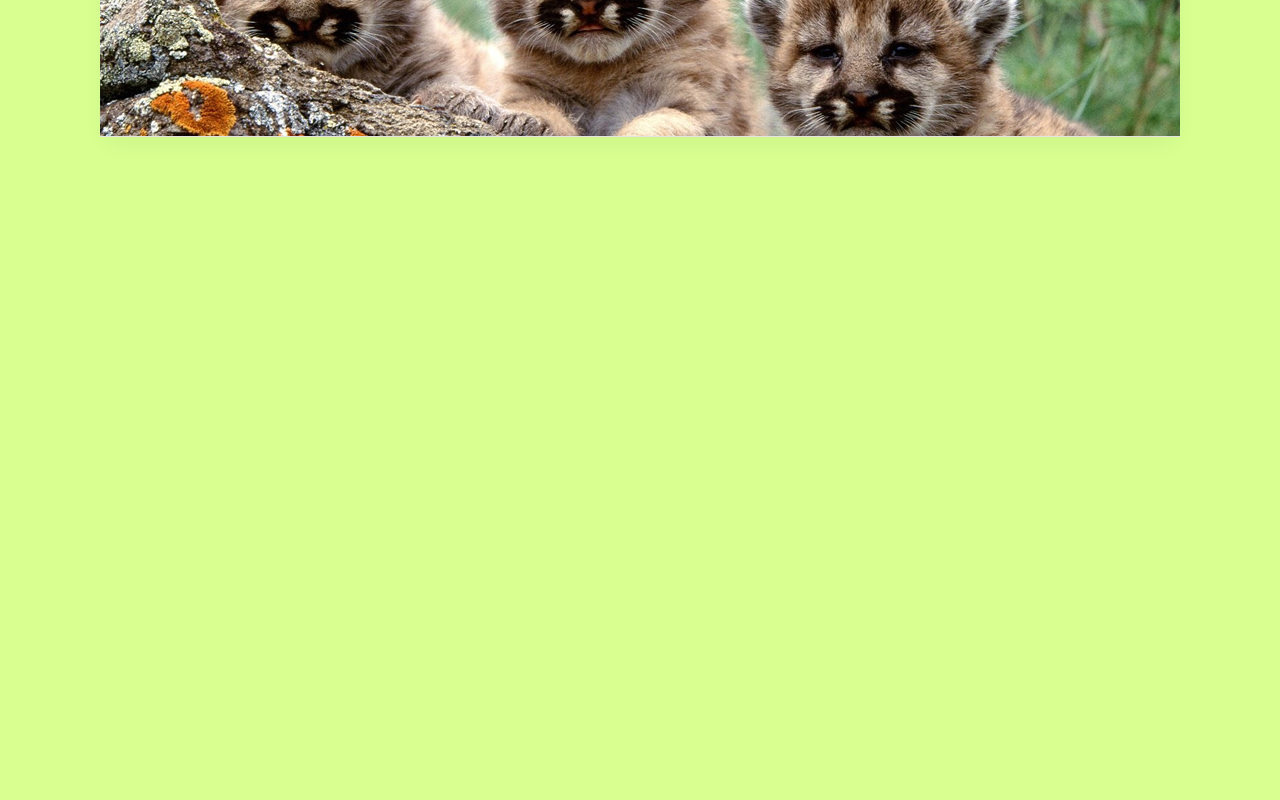
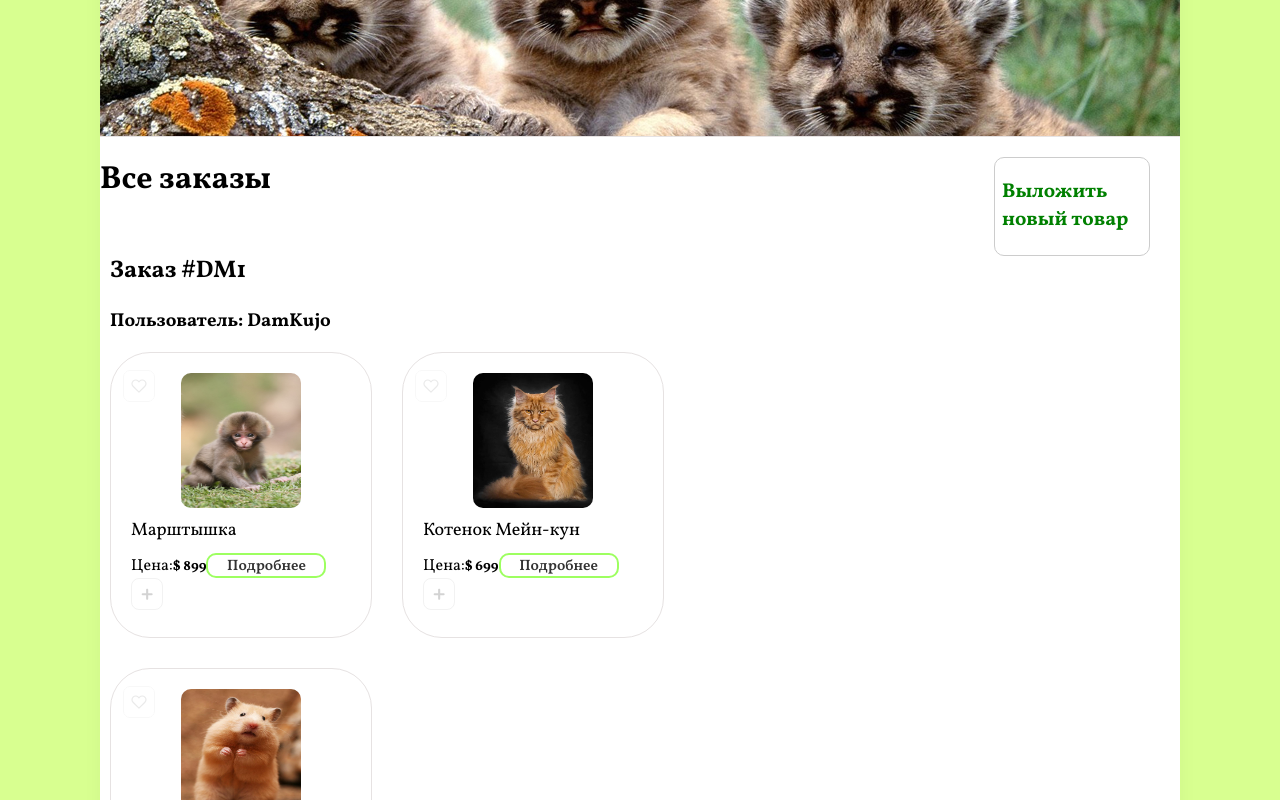
Before and after one commit to DamKujo/Web_zooshop_Cute_friend, a React (Create React App) app in the folder shop/: page /admin in a window 1280 px wide. Shown: the part 380-1180 px from the top of the page. Before the commit the page ends 800 px from the top, so only its background shows below. Built offline with nearby package versions, Linux system fonts and the light colour scheme; data requests are answered from the project's data file.

Commit message:
the try to do a authorization and register page(100%)- Final
+ personal and admin page

```diff
--- a/shop/src/components/Drawer/index.jsx
+++ b/shop/src/components/Drawer/index.jsx
@@ -6,7 +6,7 @@ import styles from "./Drawer.module.scss";
 import AppContext from "../../context";
 
 export default function Drawer({onClose, onRemove, items= [], opened}){
-    const {isLoggedIn} = useContext(AppContext);
+    const {isLoggedIn, userLive} = useContext(AppContext);
     const {cartItems, setCartItems, totalPrice} = useCart();
     const [orderId, setOrderId] = useState(null);
     const [isOrderComplete, setIsOrderComplete] = React.useState(false);
@@ -16,8 +16,13 @@ export default function Drawer({onClose, onRemove, items= [], opened}){
     const onClickOrder = async() => {
         try{
             setIsLoading(true);
+            const user = userLive;
             const productIds = cartItems.map((item) => Number(item.id));
-            const {data} = await axios.post('http://localhost:3001/orders', {productIds});
+            const {data} = await axios.post('http://localhost:3001/orders', {
+                productIds,
+                user
+            });
+            console.log(data);
             setOrderId(data.id);
             setIsOrderComplete(true);
             setCartItems([]);
--- a/shop/src/components/Header.jsx
+++ b/shop/src/components/Header.jsx
@@ -6,13 +6,22 @@ import { useNavigate } from "react-router-dom";
 
 export default function Header(props){
     const {totalPrice} = useCart();
-    const {isLoggedIn, setIsLoggedIn, youIsAdmin} = useContext(AppContext);
+    const {isLoggedIn, setIsLoggedIn, userLive} = useContext(AppContext);
     const navigate = useNavigate();
 
     const handleLogOut = () => {
         localStorage.setItem('isLoggedIn', false);
         setIsLoggedIn(false);
         navigate('/login');
+    }
+
+    const youIsAdmin = () => {
+        if(userLive === 'firstman'){
+          navigate('/admin');
+        }
+        else{
+          navigate('/personal');
+        }
     }
 
     return(
@@ -45,7 +54,6 @@ export default function Header(props){
                         </li>
                         <li className="mr-15 cu-p">
                             <img onClick={youIsAdmin} width={18} height={18} src="./../images/user.svg" alt="Пользователь"/>
-
                         </li>
                         <li className="mr-15 cu-p">
                             <img onClick={handleLogOut} width={22} height={22} src="./../images/auth/esclogin.png" alt="Выйти"/>
--- /dev/null
+++ b/shop/src/components/UserData.jsx
@@ -0,0 +1,40 @@
+import React from "react";
+import axios from "axios";
+import AppContext from "../context";
+
+function UserData () {
+
+    const {userLive} = React.useContext(AppContext);
+    const [userNow, setUserNow] = React.useState([]);
+    const [isLoading, setIsLoading] = React.useState(true);
+
+    React.useEffect(() => {
+        const fetchOrders = async () => {
+          try {
+            const { data: usersData } = await axios.get('http://localhost:3001/users');
+            const usersNeed = usersData.find(({login}) => login === userLive);
+            setUserNow(usersNeed);
+            setIsLoading(false);
+          } catch (error) {
+            alert("Ошибка, повторите попытку позже");
+            console.log(error);
+          }
+        };
+
+        fetchOrders();
+
+        }, []);
+
+
+    return(
+
+        <>
+            <p>Имя: {userNow.firstName}</p>
+            <p>Фамилия: {userNow.lastName}</p>
+            <p>email: {userNow.email}</p>
+            <p>Логин: {userNow.login}</p>
+            <p>Пароль: {userNow.password}</p>
+        </>
+    );
+}
+export default UserData;
--- a/shop/src/index.scss
+++ b/shop/src/index.scss
@@ -216,7 +216,7 @@ header {
   .order-card {
     width: 100%;
     margin-bottom: 20px;
-    border-top: 1px solid #ccc;
+    // border-top: 1px solid #ccc;
     padding: 10px;
 
     .order-card h2 {
@@ -232,6 +232,11 @@ header {
         margin-bottom: 10px;
       }
     }
+  }
+
+  .order_empty{
+    color: #ccc;
+    font-size: 20px;
   }
 
   .order-card:first-child {
--- a/shop/src/pages/Orders.jsx
+++ b/shop/src/pages/Orders.jsx
@@ -4,7 +4,7 @@ import axios from "axios";
 import AppContext from "../context";
 import "./../index.scss";
 export default function Orders() {
-  const { onAddToCart, onAddToFavorite} = React.useContext(AppContext);
+  const { onAddToCart, onAddToFavorite, userLive} = React.useContext(AppContext);
   const [orders, setOrders] = React.useState([]);
   const [isLoading, setIsLoading] = React.useState(true);
 
@@ -23,6 +23,7 @@ export default function Orders() {
             return {
               id: order.id,
               items: products,
+              user: order.user
             };
           })
           );
@@ -35,18 +36,22 @@ export default function Orders() {
     };
 
     fetchOrders();
+
     }, []);
+
 
   return (
     <div className="content p-40">
       <div className="d-flex align-center justify-between mb-40">
         <h1>Мои заказы</h1>
       </div>
-
       <div className="orders-container">
           {orders.map((order) => (
             <div key={order.id} className="order-card">
-            <h2>Заказ #{order.id}</h2>
+              {
+                order.user === userLive ?
+                <>
+                <h2>Заказ #DM{order.id}</h2>
                 <div className="order-items-container">
                 {order.items.map((item, index) => (
                   <Card
@@ -58,9 +63,13 @@ export default function Orders() {
                   />
                 ))}
                 </div>
+                </> : null
+
+              }
             </div>
             ))}
         </div>
+
       </div>
     );
 }
--- a/shop/src/pages/auth/login/index.jsx
+++ b/shop/src/pages/auth/login/index.jsx
@@ -2,12 +2,10 @@ import React from "react";
 import "./login.css";
 import { Link } from "react-router-dom";
 import AppContext from "../../../context";
-import { useNavigate } from 'react-router-dom';
 
 
 function LoginPage() {
-  const navigate = useNavigate();
-  const {setUserName, usersLogIn} = React.useContext(AppContext);
+  const {usersLogIn} = React.useContext(AppContext);
   const [login, setLogin] = React.useState("");
   const [password, setPassword] = React.useState("");
 
@@ -20,7 +18,6 @@ function LoginPage() {
       try {
         e.preventDefault();
         usersLogIn(userData);
-        setUserName(login);
       } catch (error) {
         alert("Login failed. Please try again.");
         console.log(error);
--- a/shop/src/pages/cabinet/AdminCabinet.jsx
+++ b/shop/src/pages/cabinet/AdminCabinet.jsx
@@ -1,10 +1,82 @@
 import React from "react";
-import "./personalcabinet.css";
-import { Link } from "react-router-dom";
+import Card from "../../components/Card";
+import axios from "axios";
+import styles from "./Cabinets.module.scss";
 
 export default function AdminCabinet(){
+    const [allUsers, setAllUsers] = React.useState([]);
+    const [isLoading, setIsLoading] = React.useState(true);
+
+    React.useEffect(() => {
+        const fetchOrders = async () => {
+          try {
+            const { data: ordersData } = await axios.get('http://localhost:3001/orders');
+            const orderItems = await Promise.all(
+              ordersData.map(async (order) => {
+                const products = await Promise.all(
+                  order.productIds.map(async (productId) => {
+                    const { data: productData } = await axios.get(`http://localhost:3001/items/${productId}`);
+                    return productData;
+                  })
+                  );
+                return {
+                  id: order.id,
+                  items: products,
+                  user: order.user
+                };
+              })
+              );
+            setAllUsers(orderItems);
+            setIsLoading(false);
+          } catch (error) {
+            alert("Ошибка, повторите попытку позже");
+            console.log(error);
+          }
+        };
+
+        fetchOrders();
+        }, []);
+
     return(
         <>
+        <div className={styles.main}>
+            <div className={styles.allorders}>
+                <h1>Все заказы</h1>
+
+                {
+                    allUsers.length > 0 ?
+                    <>
+                    <div className="orders-container">
+                    {allUsers.map((order) => (
+                        <div key={order.id} className="order-card">
+                            <h2>Заказ #DM{order.id}</h2>
+                            <h3>Пользователь: {order.user}</h3>
+                            <div className="order-items-container">
+                            {order.items.map((item, index) => (
+                            <Card
+                                key={index}
+                                loading={isLoading}
+                                {...item}
+                            />
+                            ))}
+                            </div>
+                        </div>
+                        ))}
+                    </div>
+                    </> :
+                    <>
+                    <div className="order_empty">
+                    <h1>У вас еще нет заказов :(</h1>
+                    </div>
+                    </>
+                }
+            </div>
+            <div className={styles.down}>
+                <div className={styles.button}>
+                    <h1>Выложить новый товар</h1>
+                </div>
+            </div>
+        </div>
 
         </>
     )
--- a/shop/src/pages/cabinet/personalcabinet.css
+++ b/shop/src/pages/cabinet/Cabinets.module.scss
@@ -1,4 +1,4 @@
-/* .main {
+.main {
     display: flex;
     justify-content: space-between;
 }
@@ -13,9 +13,32 @@
 
 .personal_data h1{
     margin: 0;
+    font-size: 20px;
 }
 
 .personal_orders {
     width: 40%;
     margin: 20px 40px 30px 0;
-} */
+}
+
+.allorders{
+    width: 70%;
+}
+
+.down{
+    width: 20%;
+}
+
+.button{
+    display: block;
+    margin: 20px 30px;
+    padding: 7px;
+    border: 1px solid #ccc;
+    border-radius: 10px;
+    cursor: pointer;
+}
+
+.button h1{
+    font-size: 20px;
+    color: green;
+}
--- a/shop/src/pages/cabinet/PersonalCabinet.jsx
+++ b/shop/src/pages/cabinet/PersonalCabinet.jsx
@@ -1,21 +1,22 @@
-import React from "react";
-import "./personalcabinet.css";
+import React, { useState } from "react";
 import { Link } from "react-router-dom";
+import UserData from "../../components/UserData";
+import styles from "./Cabinets.module.scss";
 
 export default function PersonalCabinet(){
     return(
         <>
-        <div className="main">
-            <div className="personal_data">
+
+            <div className={styles.main}>
+            <div className={styles.personal_data}>
                 <h1>Мои данные</h1>
-                <p>Имя:</p>
-                <p>Фамилия:</p>
-                <p>email:</p>
-                <p>Логин:</p>
-                <p>Пароль:</p>
+                <UserData />
             </div>
-            <div className="personal_orders">
-                <h3>Мои заказы</h3>
+            <div className={styles.personal_orders}>
+                <Link to={'/orders'}><h3>Мои заказы</h3>
+                <img width={100} height={100} src="./../images/auth/orders.png" alt="Заказы"/>
+                </Link>
+
             </div>
         </div>
         </>
```
Also changed, not shown: shop/db.json (+28 -11 lines), shop/src/App.js (+15 -16 lines), shop/public/images/auth/orders.png (added). Lines whose indentation alone changed are shown as unchanged.
